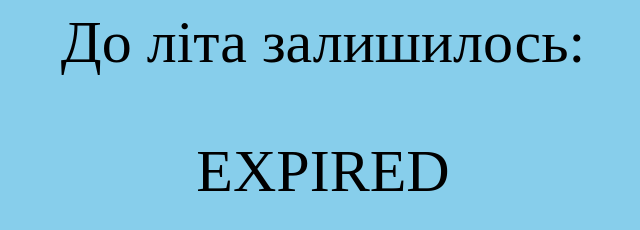
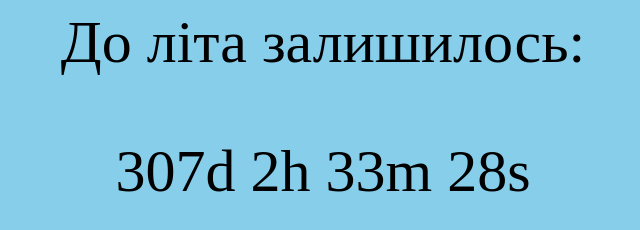
Before and after one commit to mariazinchyn/Count-Down-Timer-to-Summer, a plain HTML site: page index.html in a window 1280 px wide. Shown: the whole page, without its empty margins (317-957 px from the left). Drawn offline with Linux system fonts and the light colour scheme.

Commit message:
Update index.html

```diff
--- a/index.html
+++ b/index.html
@@ -21,7 +21,7 @@ p {
 
 <script>
 // Set the date we're counting down to
-var countDownDate = new Date("Jun 1, 2020 00:00:01").getTime();
+var countDownDate = new Date("Jun 1, 2021 00:00:01").getTime();
 
 // Update the count down every 1 second
 var x = setInterval(function() {
```
